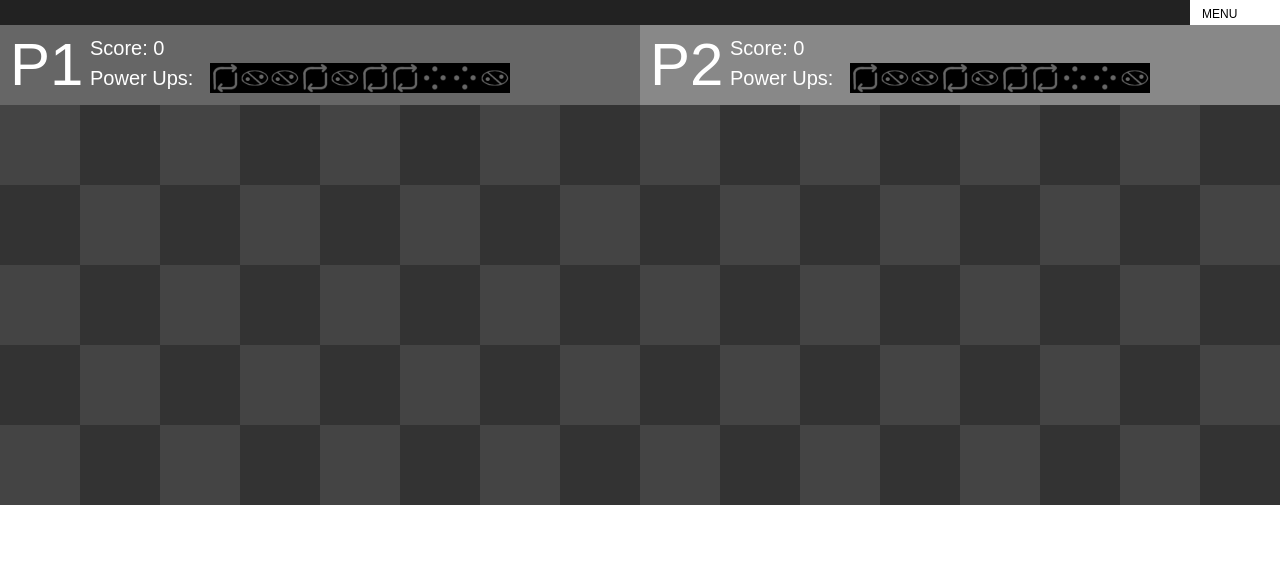
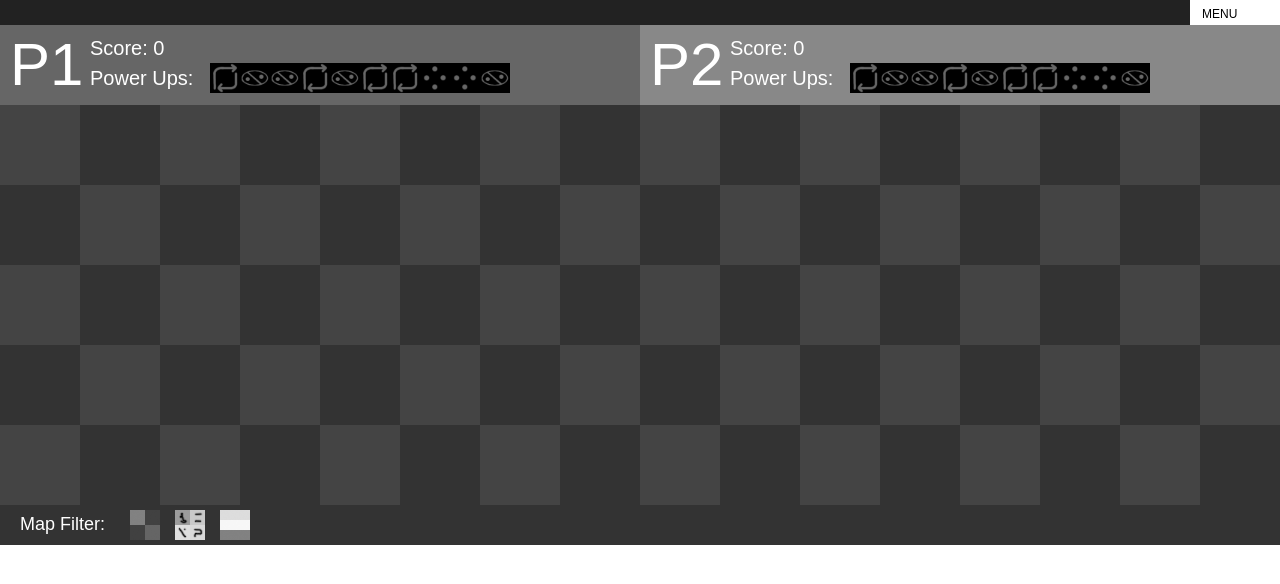
Before and after one commit to alfoirazabal/trivia_colonizer, a website with bundled scripts: page www/index.html in a window 1280 px wide. Built offline with nearby package versions, Linux system fonts and the light colour scheme.

Commit message:
Display Developments and Button Fixing
* Button Class now draws an image if the buttonType is image
* New static method on Button to create a ButtonImage with fixed size
* Filled Filter Layout with label and icons

```diff
--- a/www/index.html
+++ b/www/index.html
@@ -34,6 +34,14 @@
             <img id="img_power_up_double_answer_remover" src="src/assets/display/grid/imgs/powerup_double_answer_remover.png" />
             <img id="img_power_up_question_changer" src="src/assets/display/grid/imgs/powerup_question_changer.png" />
 
+            <!-- Map Filter Icons -->
+            <img id="img_filter_icon_dominating_player" src="src/assets/display/filters/imgs/dominating_players.png" />
+            <img id="img_filter_icon_question_category" src="src/assets/display/filters/imgs/question_types.png" />
+            <img id="img_filter_icon_question_difficulty" src="src/assets/display/filters/imgs/question_difficulty.png" />
+            <img id="img_filter_icon_dominating_player_deactivated" src="src/assets/display/filters/imgs/dominating_players_grayscale.png" />
+            <img id="img_filter_icon_question_category_deactivated" src="src/assets/display/filters/imgs/question_types_grayscale.png" />
+            <img id="img_filter_icon_question_difficulty_deactivated" src="src/assets/display/filters/imgs/question_difficulty_grayscale.png" />
+
             <!-- FINISHED Loading Images -->
         <!-- FINISHED Loading Resources... -->
 
--- a/www/src/assets/display/predef/button.js
+++ b/www/src/assets/display/predef/button.js
@@ -112,16 +112,30 @@ export class Button extends GameObject {
         } else {
             ctx.fillStyle = this.textColor;
         }
+        if(this.buttonType !== "image") {
             ctx.fillText(
                 this.text,
                 this.position.x + DEFAULT_BUTTON_TEXT_SIZE,
                 this.position.y + DEFAULT_BUTTON_TEXT_SIZE +
                         (DEFAULT_BUTTON_TEXT_SIZE / 2)
             );
+        } else {
+            ctx.drawImage(
+                this.image,
+                this.position.x,
+                this.position.y,
+                this.size.x,
+                this.size.y
+            );
+        }
     }
 
     static createButtonText(position, text, size) {
         return new Button(position, null, text, size);
     }
 
+    static createButtonImageFixedSize(position, image, size) {
+        return new Button(position, image, null, size);
     }
+
+}
--- /dev/null
+++ b/www/src/assets/domain/mapGrid/gridsFilter.js
@@ -0,0 +1,29 @@
+export const GRID_FILTER_OPTIONS = {
+    0: {
+        name: "Dominating Players Filter",
+        image: {
+            activated: document.getElementById("img_filter_icon_dominating_player"),
+            deactivated: document.getElementById("img_filter_icon_dominating_player_deactivated")
+        }
+    },
+    1: {
+        name: "Question Types Filter",
+        image: {
+            activated: document.getElementById("img_filter_icon_question_category"),
+            deactivated: document.getElementById("img_filter_icon_question_category_deactivated")
+        }
+    },
+    2: {
+        name: "Question Difficulties Filter",
+        image: {
+            activated: document.getElementById("img_filter_icon_question_difficulty"),
+            deactivated: document.getElementById("img_filter_icon_question_difficulty_deactivated")
+        }
+    }
+}
+
+export const GRID_FILTER_BUTTONS_POSITIONING = {
+    START_POS_X: 115,
+    RIGHT_MARGIN_X: 15,
+    BUTTON_SIZE: 30
+};
--- a/www/src/assets/domain/mapGrid/mapGrid.js
+++ b/www/src/assets/domain/mapGrid/mapGrid.js
@@ -15,12 +15,6 @@ export const QUESTION_DIFFICULTIES = {
     1: {name: "medium", color: "#ff0"},
     2: {name: "hard", color: "#f00"}
 };
-
-export const GRID_FILTER_OPTIONS = {
-    0: {name: "Dominating Players Filter"},
-    1: {name: "Question Types Filter"},
-    2: {name: "Question Difficulties Filter"}
-}
 
 export const TOTAL_N_OF_POWER_UPS = 10; // On the Grid
 
--- a/www/src/game.js
+++ b/www/src/game.js
@@ -5,6 +5,7 @@ import { Label } from "./assets/display/predef/label.js";
 import UIImage from "./assets/display/predef/uiimage.js";
 import MapGrid, { GRID_DIMENSIONS, GRID_TILE_SIZE, GRID_POSITION_COLORS } from "./assets/domain/mapGrid/mapGrid.js";
 import { GRID_POWER_UPS } from "./assets/domain/mapGrid/gridPowerUps.js";
+import { GRID_FILTER_OPTIONS, GRID_FILTER_BUTTONS_POSITIONING } from "./assets/domain/mapGrid/gridsFilter.js";
 
 const SPEED = 100;  // DEFAULT
 
@@ -146,6 +147,28 @@ export default class Game {
                     var powerUpImage = new UIImage({x: powerUpPanelIndexPosition * 30, y: 0}, powerUpImage, {x: 30, y: 30});
                     panel.addChild(powerUpImage);
                 }
+                // Drawing Map Filter Panel
+                var mapFilterPanel = new Panel({x: 0, y: 505}, {x: game.gameWidth, y: 40}, "#333");
+                game.gameObjects.mapFilterPanel = mapFilterPanel;
+                var labelMapFilter = new Label({x: 20, y: 25}, "Map Filter: ");
+                labelMapFilter.setFont("18px Arial");
+                game.gameObjects.mapFilterPanel.addChild(labelMapFilter);
+                var filterButtonStartPosX =
+                        GRID_FILTER_BUTTONS_POSITIONING.START_POS_X;
+                var filterButtonRightMarginX =
+                        GRID_FILTER_BUTTONS_POSITIONING.RIGHT_MARGIN_X;
+                var filterButtonSize =
+                        GRID_FILTER_BUTTONS_POSITIONING.BUTTON_SIZE;
+                for(var i = 0 ; i < Object.keys(GRID_FILTER_OPTIONS).length ; i++) {
+                    var filterImage = GRID_FILTER_OPTIONS[i].image.deactivated;
+                    var xPosition = (filterButtonStartPosX + i * filterButtonSize) + (filterButtonRightMarginX * (i + 1));
+                    var filterButton = Button.createButtonImageFixedSize(
+                        {x: xPosition, y: 5},
+                        filterImage,
+                        {x: filterButtonSize, y: filterButtonSize}
+                    );
+                    game.gameObjects.mapFilterPanel.addChild(filterButton);
+                }
             }
         }
     }
```
Also changed, not shown: www/src/assets/display/filters/imgs/dominating_players.png (added), www/src/assets/display/filters/imgs/dominating_players_grayscale.png (added), www/src/assets/display/filters/imgs/question_difficulty.png (added), www/src/assets/display/filters/imgs/question_difficulty_grayscale.png (added), www/src/assets/display/filters/imgs/question_types.png (added), www/src/assets/display/filters/imgs/question_types_grayscale.png (added). Lines whose indentation alone changed are shown as unchanged.
